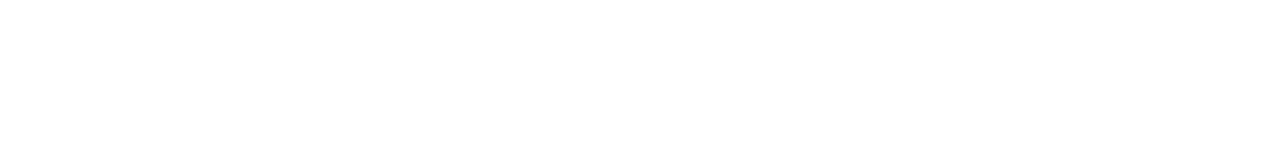
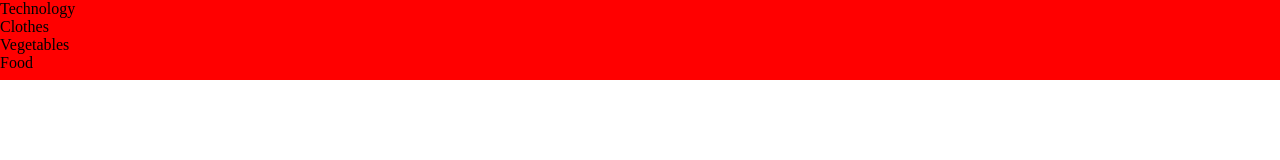
Before and after one commit to jorabeknazarmatov/market, a plain HTML site: page index.html in a window 1280 px wide. Drawn offline with Linux system fonts and the light colour scheme; files that its build step writes are made by us from their sources.

Commit message:
list va navbar

```diff
--- a/index.html
+++ b/index.html
@@ -8,6 +8,14 @@
     <title>Shop</title>
 </head>
 <body>
+    <nav id="navbar">
+        <ul>
+            <li>Technology</li>
+            <li>Clothes</li>
+            <li>Vegetables</li>
+            <li>Food</li>
+        </ul>
 
+    </nav>
 </body>
 </html>
--- a/style/main.css
+++ b/style/main.css
@@ -3,3 +3,12 @@
     margin: 0;
     box-sizing: border-box;
 }
+#navbar{
+    position: fixed;
+    width: 100%;
+    height: 10%;
+    background-color: red;
+}
+nav ul li{
+    list-style-type: none;
+}
```
